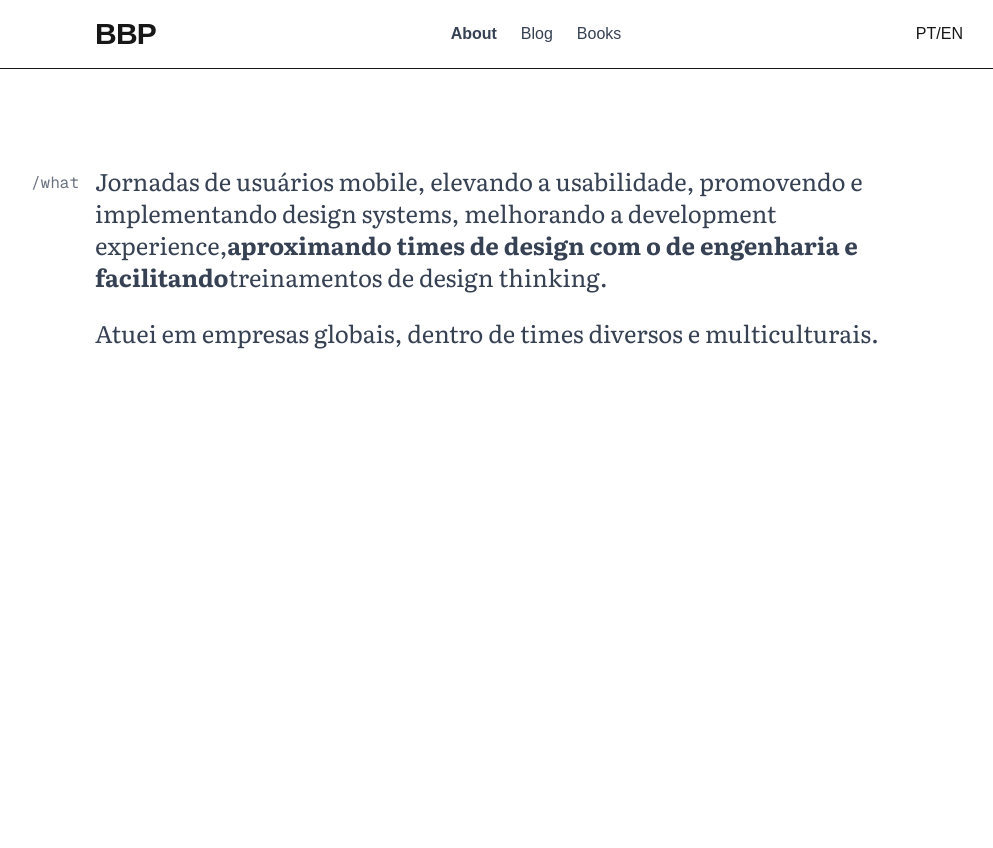
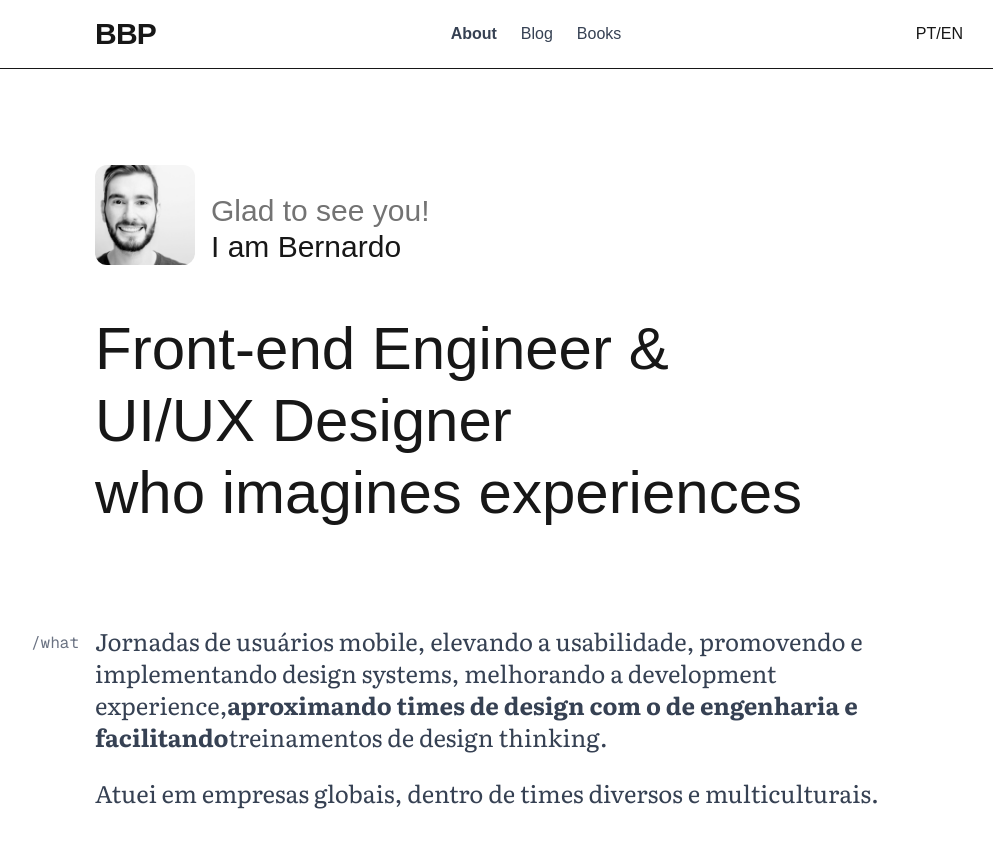
Before and after one commit to bernbecht/bbp-portfolio, a Next.js app: page / in a window 1280 px wide. Shown: the top 848 px of the page, without its empty margins (111-1104 px from the left). Before the commit the page ends 800 px from the top, so only its background shows below. Built offline with nearby package versions, Linux system fonts and the light colour scheme.

Commit message:
✨ adds HERO component

```diff
--- a/app/page.tsx
+++ b/app/page.tsx
@@ -1,8 +1,10 @@
+import { Hero } from "@/components/Hero";
 import { Section, SectionParagraph } from "@/components/Section";
 
 export default function Home() {
   return (
     <>
+      <Hero />
       <Section id="what" label="/what">
         <SectionParagraph>
           Jornadas de usuários mobile, elevando a usabilidade, promovendo e
--- /dev/null
+++ b/components/Hero.tsx
@@ -0,0 +1,24 @@
+export function Hero() {
+  return (
+    <section className="m-auto w-[900px] pt-24 px-4">
+      <div className="flex items-center gap-4 mb-12 items-end">
+        <img
+          src="/profile.jpeg"
+          alt="portrait"
+          className="w-[100px] rounded-xl"
+        />
+
+        <div className="text-3xl  ">
+          <p className="text-neutral-500">Glad to see you!</p>
+          <h1 className="hero-name">I am Bernardo</h1>
+        </div>
+      </div>
+
+      <h2 className="hero-headline text-6xl/18">
+        Front-end Engineer & <br />
+        UI/UX Designer <br />
+        who imagines experiences
+      </h2>
+    </section>
+  );
+}
```
Also changed, not shown: public/profile.jpeg (added).
